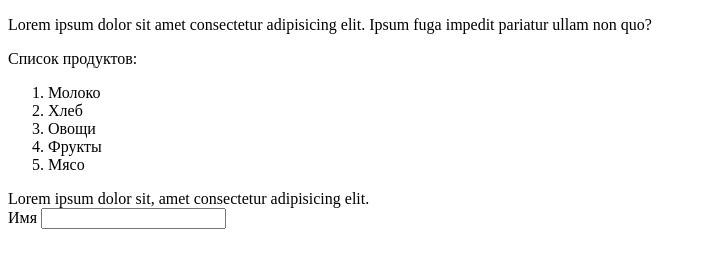
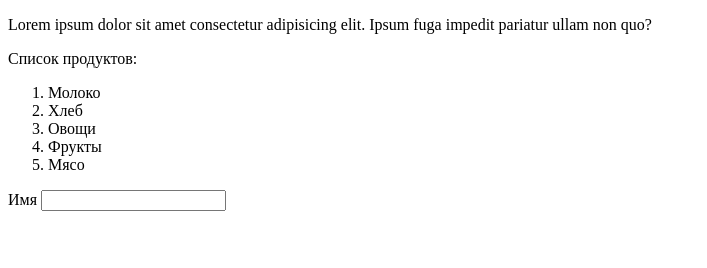
Before and after one commit to Alena33333/git-dz, a plain HTML site: page index.html in a window 1280 px wide. Shown: the whole page, without its empty margins (0-707 px from the left). Drawn offline with Linux system fonts and the light colour scheme.

Commit message:
fix/remove span

```diff
--- a/index.html
+++ b/index.html
@@ -17,8 +17,6 @@
       <li>Мясо</li>
     </ol>
   </div>
-  <div>
-    <span>Lorem ipsum dolor sit, amet consectetur adipisicing elit.</span>
   <div class="task4">
     <form action="#" method="post">
       <label for="text">Имя
```
